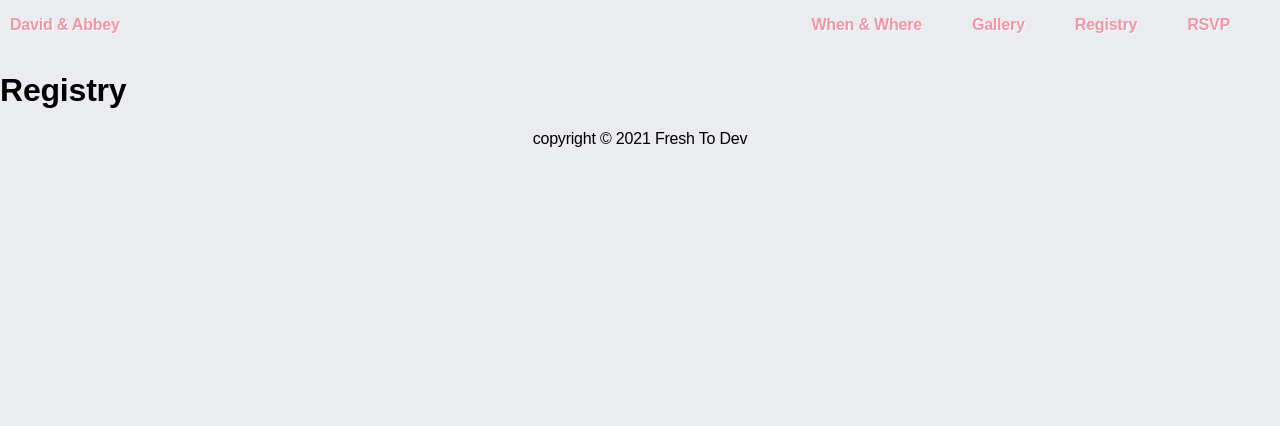
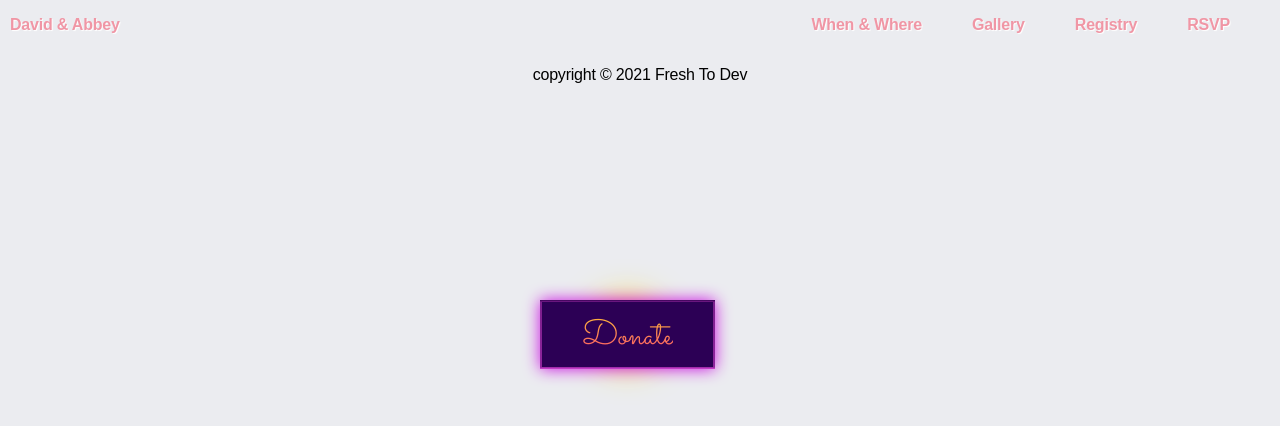
Before and after one commit to mdflynn/stieber-wedding, a React (Create React App) app: page /registry in a window 1280 px wide. Shown: the top 426 px of the page. Built offline with nearby package versions, Linux system fonts and the light colour scheme.

Commit message:
add sunset button

```diff
--- a/src/components/Registry/Registry.js
+++ b/src/components/Registry/Registry.js
@@ -1,9 +1,20 @@
 import React from "react";
+import "./Registry.scss";
 
 const Registry = () => {
-    return (
-        <h1>Registry</h1>
-    )
-}
+  return (
+    <div className="container">
+      <a
+        href="https://paypal.me/pools/c/8zmuv6khmd"
+        target="_blank"
+      >
+        <div className="registry-btn">
+          <span>Donate</span>
+        </div>
+        <div className="sun"></div>
+      </a>
+    </div>
+  );
+};
 
 export default Registry;
--- a/src/components/Registry/Registry.scss
+++ b/src/components/Registry/Registry.scss
@@ -0,0 +1,66 @@
+$body-bg: linear-gradient(180deg, #1c0138 0%, #2c0055 100%);
+$border: linear-gradient(180deg, #ffdc2a 0%, #fb2182 41.54%);
+@import url("https://fonts.googleapis.com/css2?family=Sacramento&display=swap");
+
+.container,
+.registry-btn,
+.sun,
+.registry-btn span {
+  position: absolute;
+}
+.container {
+  margin: auto;
+  top: 0%;
+  left: 0;
+  right: 0;
+  bottom: 0;
+  width: 200px;
+  height: 200px;
+  a:hover {
+    .sun {
+      bottom: 176px;
+      transition: all 1s ease-in-out;
+      box-shadow: 0px 0px 10px #ffdc2a;
+    }
+    .registry-btn {
+      box-shadow: 0px 0px 36px #c80de0;
+      transition: all 1s ease-in-out;
+    }
+  }
+  .sun {
+    width: 64px;
+    height: 64px;
+    left: 55px;
+    bottom: 136px;
+    background: linear-gradient(180deg, #ffdc2a 0%, #fb2182 41.54%);
+    box-shadow: 0px 0px 36px #ffdc2a;
+    z-index: 2;
+    border-radius: 65px;
+    transition: all 1s ease-in-out;
+  }
+  .registry-btn {
+    display: flex;
+    justify-content: center;
+    width: 171px;
+    height: 65px;
+    background: #2c0055;
+    box-shadow: 0px 0px 16px #c80de0;
+    border-radius: 2px;
+    z-index: 3;
+    border: 2px solid;
+    transition: all 1s ease-in-out;
+    border-image: linear-gradient(#360154, #d442d5) 30;
+    span {
+      text-align: center;
+      font-family: "Sacramento", cursive;
+      // left: 56px;
+      font-size: 35px;
+      line-height: 70px;
+      margin: 0 auto;
+      transition: all 0.3s ease-in-out;
+      background: -webkit-linear-gradient(#ffdc2a, #fb2182);
+      -webkit-background-clip: text;
+      -webkit-text-fill-color: transparent;
+    }
+  }
+}
```
